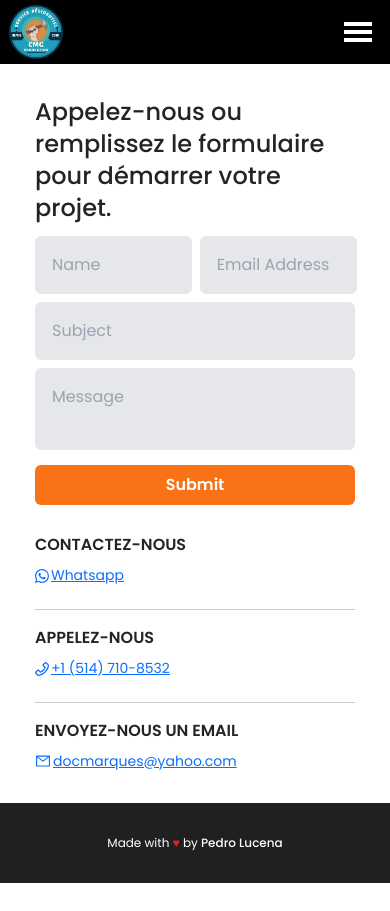
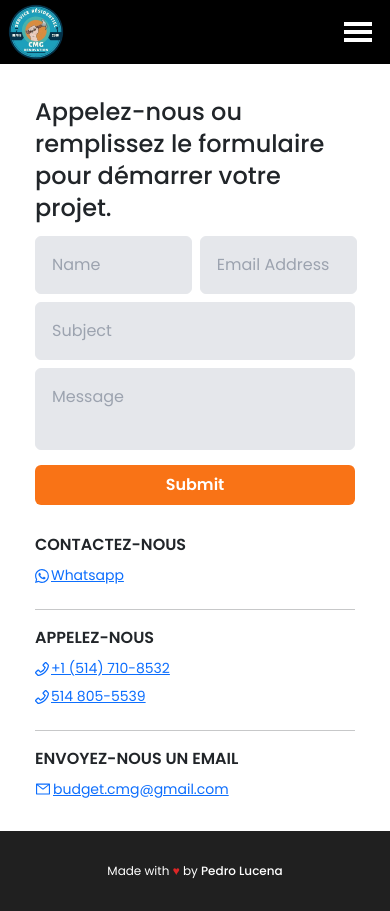
Before and after one commit to PedroL22/CMG, a Next.js app: page /contact in a window 390 px wide. Before the commit the page ends 883 px from the top, so only its background shows below. Built offline with nearby package versions, Linux system fonts and the light colour scheme.

Commit message:
✨ feat: Add new phone + replace email

```diff
--- a/src/pages/contact.tsx
+++ b/src/pages/contact.tsx
@@ -140,18 +140,27 @@ export default function Contact() {
                 <h2 className='flex font-normal text-sm'>+1 (514) 710-8532</h2>
               </div>
             </a>
+            <a href='tel:514 805-5539'>
+              <div className='flex'>
+                <AiOutlinePhone
+                  size={18}
+                  className='mt-0.5 -ml-0.5'
+                />
+                <h2 className='flex font-normal text-sm'>514 805-5539</h2>
+              </div>
+            </a>
             <hr />
             <h2 className='font-semibold text-base uppercase'>
               envoyez-nous un email
             </h2>
-            <a href='mailto:docmarques@yahoo.com'>
+            <a href='mailto:budget.cmg@gmail.com'>
               <div className='flex'>
                 <AiOutlineMail
                   size={16}
                   className='mt-0.5'
                 />
                 <h2 className='flex font-normal text-sm ml-0.5'>
-                  docmarques@yahoo.com
+                  budget.cmg@gmail.com
                 </h2>
               </div>
             </a>
```
